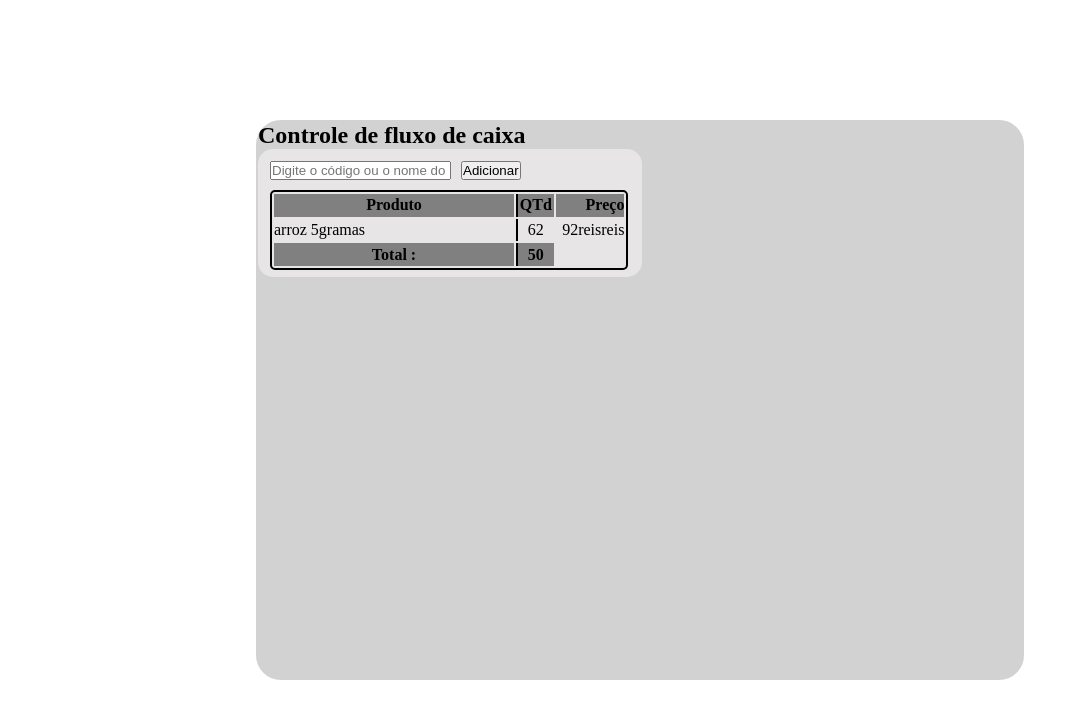
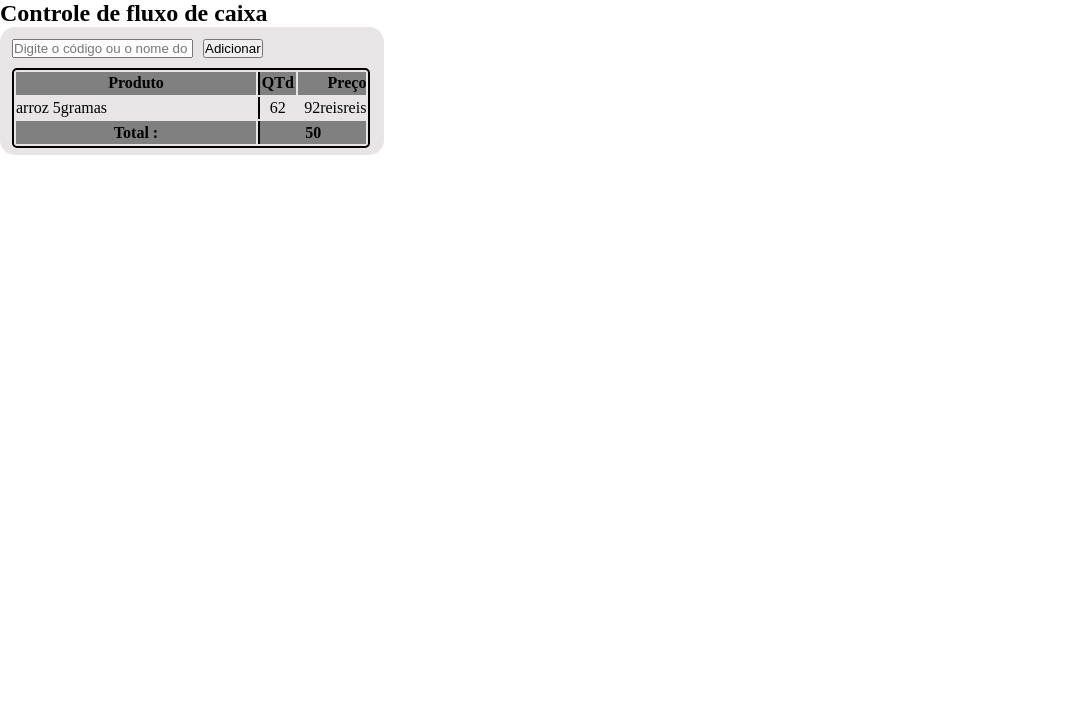
Before and after one commit to Ekonvv/VM-Software---Caixa-de-supermercado, a React (Vite) app: page / in a window 1280 px wide. Shown: the top 718 px of the page, without its empty margins (0-1087 px from the left). Built offline with nearby package versions, Linux system fonts and the light colour scheme.

Commit message:
estrutura components

```diff
--- a/src/App.jsx
+++ b/src/App.jsx
@@ -1,10 +1,10 @@
-import Maincard from './Maincard'
+import { Home } from "./Pages/Home"
 
 function App() {
 
   return (
    <div>
-    <Maincard />
+      <Home />
    </div>
   )
 }
--- /dev/null
+++ b/src/Pages/Home.jsx
@@ -0,0 +1,9 @@
+import { Maincard } from "../components/Maincard"
+
+export function Home() {
+    return(
+        <div>
+            <Maincard />
+        </div>
+    )
+}
--- a/src/Cardset.jsx
+++ b/src/components/Cardset.jsx
@@ -1,6 +1,6 @@
-import Listcard from "./Listcard";
+import {Listcard} from "./Listcard";
 
-export default function Cardset() {
+export function Cardset() {
     return(
         <div>
             <Listcard />
--- a/src/Dadoscard.jsx
+++ b/src/components/Dadoscard.jsx
@@ -1,4 +1,4 @@
-export default function Dadoscard() {
+export function Dadoscard() {
     return(
         <div>
 
--- a/src/Listcard.jsx
+++ b/src/components/Listcard.jsx
@@ -1,4 +1,4 @@
-export default function Listcard() {
+export function Listcard() {
     return(
         <div className="Listcard">
             <input type="text" placeholder="Digite o código ou o nome do produto"/>
@@ -15,8 +15,8 @@ export default function Listcard() {
                     <td>92reisreis</td>
                 </tr>
                 <tr>
-                    <th>Total :</th>
-                    <th>50</th>
+                    <th >Total :</th>
+                    <th colSpan={2}>50</th>
                 </tr>
             </table>
         </div>
--- /dev/null
+++ b/src/components/Maincard.css
@@ -0,0 +1,11 @@
+.Maincard {
+  background-color: rgb(211, 210, 210);
+  border: 2px solid rgb(211, 210, 210);
+  border-radius: 25px;
+  width: 60vw;
+  height: 70vh;
+  position: fixed;
+  left: 50%;
+  top: 50%;
+  transform: translate(-50%,-50%);
+}
--- a/src/Maincard.jsx
+++ b/src/components/Maincard.jsx
@@ -1,6 +1,6 @@
-import Cardset from "./Cardset";
+import {Cardset} from "./Cardset";
 
-export default function Maincard() {
+export function Maincard() {
     return (
         <div className="Maincard">
             <h2> Controle de fluxo de caixa</h2>
--- a/src/index.css
+++ b/src/index.css
@@ -8,17 +8,6 @@ body {
   background-color: white;
 }
 
-.Maincard {
-  background-color: rgb(211, 210, 210);
-  border: 2px solid rgb(211, 210, 210);
-  border-radius: 25px;
-  width: 60vw;
-  height: 70vh;
-  position: fixed;
-  left: 50%;
-  top: 50%;
-  transform: translate(-50%,-50%);
-}
 .Listcard {
   background-color: rgb(231, 229, 229);
   border: 2px solid rgb(231, 229, 229);
```
Also changed, not shown: src/components/Cardset.css (added).
